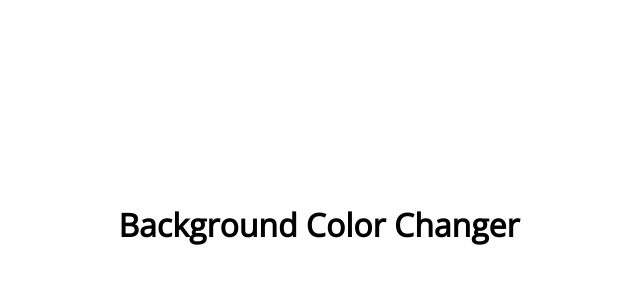
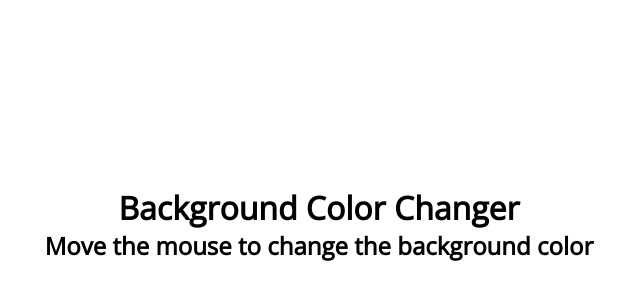
Before and after one commit to projectperfect/background-color-changer, a plain HTML site: page index.html in a window 1280 px wide. Shown: the part 176-476 px from the top of the page, without its empty margins (321-961 px from the left). Drawn offline with nearby package versions, Linux system fonts and the light colour scheme.

Commit message:
bug fixed

```diff
--- a/index.html
+++ b/index.html
@@ -10,6 +10,7 @@
 <body>
 
     <h1>Background Color Changer</h1>
+    <h2>Move the mouse to change the background color</h2>
 
     <script src="script.js"></script>
 </body>
--- a/style.css
+++ b/style.css
@@ -9,6 +9,7 @@
 body {
     font-family: 'Open Sans', sans-serif;
     display: flex;
+    flex-direction: column;
     align-items: center;
     justify-content: center;
     text-align: center;
```
